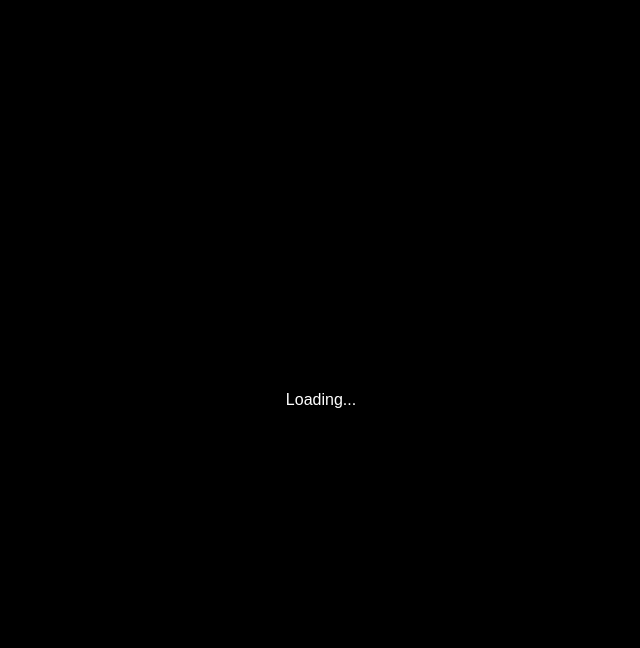
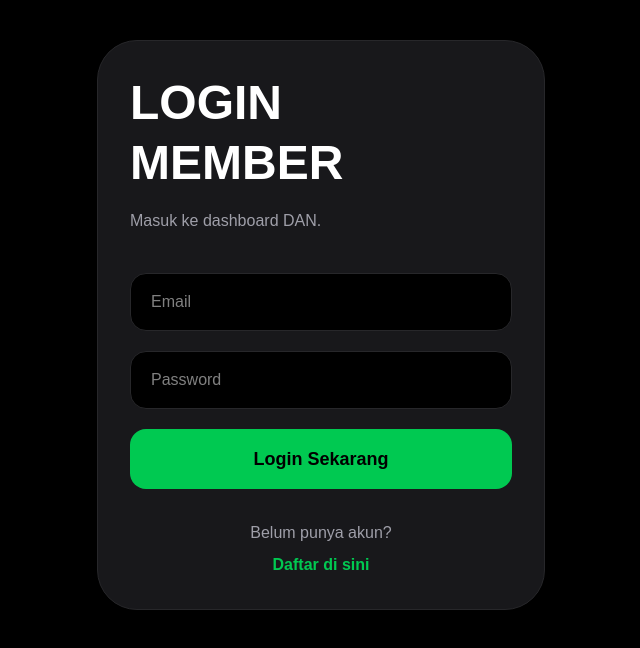
Before and after one commit to ibasnanna-sys/dan-app, a Next.js app: page /login in a window 1280 px wide. Shown: the top 648 px of the page, without its empty margins (319-959 px from the left). Built offline with nearby package versions, Linux system fonts and the light colour scheme; no server answers.

Commit message:
Update page.tsx

```diff
--- a/src/app/login/page.tsx
+++ b/src/app/login/page.tsx
@@ -1,81 +1,156 @@
 "use client";
 
-import { useEffect, useState } from "react";
+import Link from "next/link";
+import { useRouter } from "next/navigation";
+import { useState } from "react";
+import { supabase } from "@/lib/supabase";
 
-export default function DashboardPage() {
-  const [member, setMember] =
-    useState<any>(null);
+export default function LoginPage() {
 
-  useEffect(() => {
-    const data =
-      localStorage.getItem("member");
+  const router = useRouter();
 
-    if (data) {
-      setMember(JSON.parse(data));
+  const [loading, setLoading] =
+    useState(false);
+
+  const [email, setEmail] =
+    useState("");
+
+  const [password, setPassword] =
+    useState("");
+
+  async function handleLogin(
+    e: React.FormEvent
+  ) {
+
+    e.preventDefault();
+
+    setLoading(true);
+
+    try {
+
+      const { data, error } =
+        await supabase
+          .from("members")
+          .select("*")
+          .eq("email", email)
+          .eq("password", password)
+          .maybeSingle();
+
+      if (
+        error ||
+        !data
+      ) {
+
+        alert(
+          "Email atau password salah"
+        );
+
+        setLoading(false);
+        return;
+      }
+
+      localStorage.setItem(
+        "member",
+        JSON.stringify(data)
+      );
+
+      alert(
+        "Login berhasil"
+      );
+
+      router.push(
+        "/member/dashboard"
+      );
+
+    } catch (error) {
+
+      alert(
+        "Terjadi kesalahan sistem"
+      );
     }
-  }, []);
 
-  if (!member) {
-    return (
-      <main className="min-h-screen bg-black text-white flex items-center justify-center">
-        Loading...
-      </main>
-    );
+    setLoading(false);
   }
 
   return (
-    <main className="min-h-screen bg-black text-white px-5 py-8">
-      <h1 className="text-4xl font-black">
-        Halo,
-        <br />
-        {member.name}
-      </h1>
+    <main className="min-h-screen bg-black text-white px-5 py-10">
 
-      <div className="bg-zinc-900 border border-zinc-800 rounded-3xl p-5 mt-8">
-        <p className="text-zinc-400">
-          Status Member
-        </p>
+      <div className="max-w-md mx-auto">
 
-        <h2 className="text-3xl font-black mt-2 text-green-500">
-          {member.status_member}
-        </h2>
+        <div className="bg-zinc-900 border border-zinc-800 rounded-[40px] p-8">
+
+          <h1 className="text-5xl font-black leading-tight">
+            LOGIN
+            <br />
+            MEMBER
+          </h1>
+
+          <p className="text-zinc-400 mt-4">
+            Masuk ke dashboard DAN.
+          </p>
+
+          <form
+            onSubmit={handleLogin}
+            className="space-y-5 mt-10"
+          >
+
+            <input
+              type="email"
+              required
+              placeholder="Email"
+              value={email}
+              onChange={(e) =>
+                setEmail(
+                  e.target.value
+                )
+              }
+              className="w-full bg-black border border-zinc-800 rounded-2xl px-5 py-4 outline-none"
+            />
+
+            <input
+              type="password"
+              required
+              placeholder="Password"
+              value={password}
+              onChange={(e) =>
+                setPassword(
+                  e.target.value
+                )
+              }
+              className="w-full bg-black border border-zinc-800 rounded-2xl px-5 py-4 outline-none"
+            />
+
+            <button
+              type="submit"
+              disabled={loading}
+              className="w-full bg-green-500 text-black rounded-2xl py-4 font-black text-lg"
+            >
+              {loading
+                ? "Memproses..."
+                : "Login Sekarang"}
+            </button>
+
+          </form>
+
+          <div className="text-center mt-8">
+
+            <p className="text-zinc-400">
+              Belum punya akun?
+            </p>
+
+            <Link
+              href="/register"
+              className="text-green-500 font-bold inline-block mt-2"
+            >
+              Daftar di sini
+            </Link>
+
+          </div>
+
+        </div>
+
       </div>
 
-      <div className="grid grid-cols-2 gap-4 mt-5">
-        <div className="bg-zinc-900 border border-zinc-800 rounded-3xl p-5">
-          <p className="text-zinc-400 text-sm">
-            Saldo
-          </p>
-
-          <h2 className="text-2xl font-bold mt-2">
-            Rp {member.balance}
-          </h2>
-        </div>
-
-        <div className="bg-zinc-900 border border-zinc-800 rounded-3xl p-5">
-          <p className="text-zinc-400 text-sm">
-            Referral
-          </p>
-
-          <h2 className="text-2xl font-bold mt-2">
-            {
-              member.total_referral
-            }
-          </h2>
-        </div>
-      </div>
-
-      <div className="bg-zinc-900 border border-zinc-800 rounded-3xl p-5 mt-5">
-        <p className="text-zinc-400">
-          Kode Referral
-        </p>
-
-        <h2 className="text-2xl font-bold mt-2">
-          {
-            member.referral_code
-          }
-        </h2>
-      </div>
     </main>
   );
 }
```
